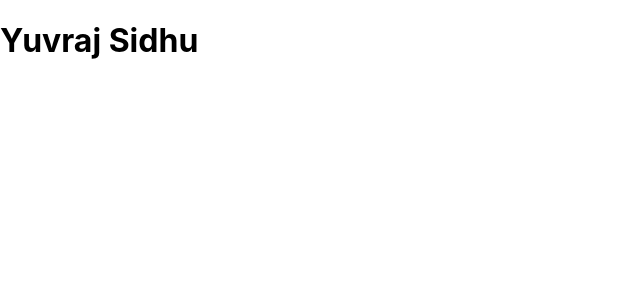
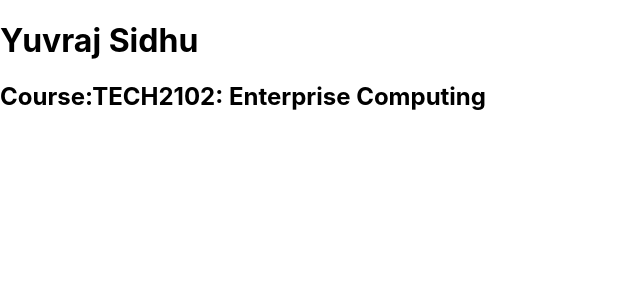
Before and after one commit to yuvi23-sid/CICD_assignment_2, a React (Create React App) app: page / in a window 1280 px wide. Shown: the top 300 px of the page, without its empty margins (0-640 px from the left). Built offline with nearby package versions, Linux system fonts and the light colour scheme.

Commit message:
updated app.js

```diff
--- a/src/App.js
+++ b/src/App.js
@@ -4,6 +4,7 @@ function App() {
   return (
     <div>
       <h1>Yuvraj Sidhu</h1>
+      <h2>Course:TECH2102: Enterprise Computing </h2>
     </div>
   );
 }
```
